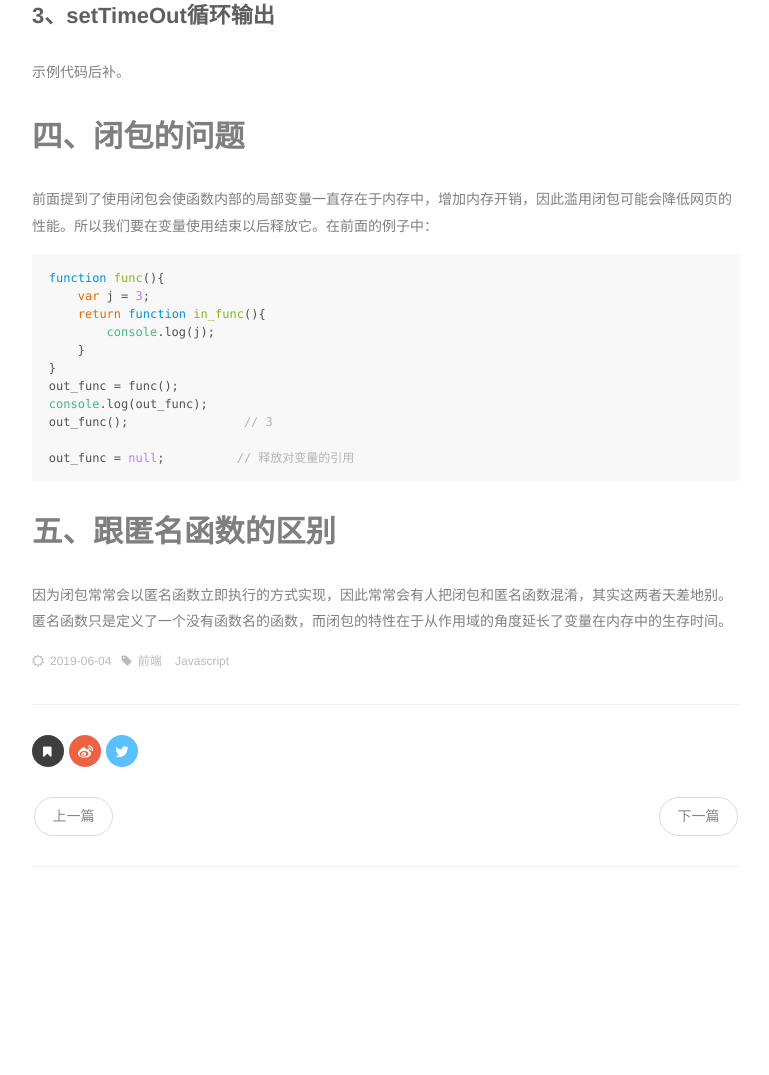
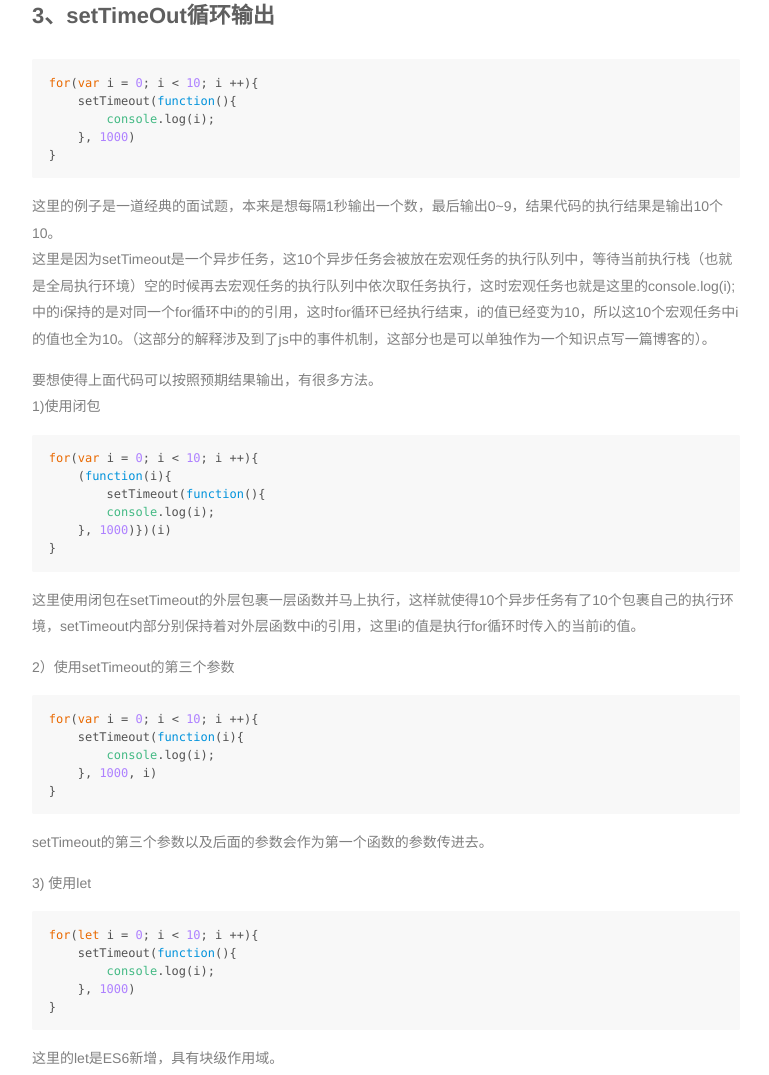
Before and after one commit to pincal/pincal.github.io, a plain HTML site: page 2019/06/04/闭包/index.html in a window 1280 px wide. Shown: the part 2537-3612 px from the top of the page, without its empty margins (510-1279 px from the left). Before the commit the page ends 3434 px from the top, so only its background shows below. Drawn offline with Linux system fonts and the light colour scheme; some packages are replaced by stand-ins of ours; a script that the page names is missing.

Commit message:
Site updated: 2019-06-19 22:32:33

```diff
--- a/2019/06/04/闭包/index.html
+++ b/2019/06/04/闭包/index.html
@@ -28,7 +28,21 @@ var bszCaller,bszTag;!function(){var c,d,e,a=!1,b=[];ready=function(c){return a|
 
 <p>上面的例子里我们通过公有方法get来访问私有变量value的值，通过方法add和reduce来修改私有变量value的值。</p>
 <h3 id="2、为节点循环绑定事件"><a href="#2、为节点循环绑定事件" class="headerlink" title="2、为节点循环绑定事件"></a>2、为节点循环绑定事件</h3><p>示例代码后补。</p>
-<h3 id="3、setTimeOut循环输出"><a href="#3、setTimeOut循环输出" class="headerlink" title="3、setTimeOut循环输出"></a>3、setTimeOut循环输出</h3><p>示例代码后补。</p>
+<h3 id="3、setTimeOut循环输出"><a href="#3、setTimeOut循环输出" class="headerlink" title="3、setTimeOut循环输出"></a>3、setTimeOut循环输出</h3><figure class="highlight javascript"><table><tr><td class="gutter"><pre><span class="line">1</span><br><span class="line">2</span><br><span class="line">3</span><br><span class="line">4</span><br><span class="line">5</span><br></pre></td><td class="code"><pre><span class="line"><span class="keyword">for</span>(<span class="keyword">var</span> i = <span class="number">0</span>; i &lt; <span class="number">10</span>; i ++)&#123;</span><br><span class="line">    setTimeout(<span class="function"><span class="keyword">function</span>(<span class="params"></span>)</span>&#123;</span><br><span class="line">        <span class="built_in">console</span>.log(i);</span><br><span class="line">    &#125;, <span class="number">1000</span>)</span><br><span class="line">&#125;</span><br></pre></td></tr></table></figure>
+
+<p>这里的例子是一道经典的面试题，本来是想每隔1秒输出一个数，最后输出0~9，结果代码的执行结果是输出10个10。<br>这里是因为setTimeout是一个异步任务，这10个异步任务会被放在宏观任务的执行队列中，等待当前执行栈（也就是全局执行环境）空的时候再去宏观任务的执行队列中依次取任务执行，这时宏观任务也就是这里的console.log(i);中的i保持的是对同一个for循环中i的的引用，这时for循环已经执行结束，i的值已经变为10，所以这10个宏观任务中i的值也全为10。（这部分的解释涉及到了js中的事件机制，这部分也是可以单独作为一个知识点写一篇博客的）。</p>
+<p>要想使得上面代码可以按照预期结果输出，有很多方法。<br>1)使用闭包</p>
+<figure class="highlight javascript"><table><tr><td class="gutter"><pre><span class="line">1</span><br><span class="line">2</span><br><span class="line">3</span><br><span class="line">4</span><br><span class="line">5</span><br><span class="line">6</span><br></pre></td><td class="code"><pre><span class="line"><span class="keyword">for</span>(<span class="keyword">var</span> i = <span class="number">0</span>; i &lt; <span class="number">10</span>; i ++)&#123;</span><br><span class="line">    (<span class="function"><span class="keyword">function</span>(<span class="params">i</span>)</span>&#123;</span><br><span class="line">        setTimeout(<span class="function"><span class="keyword">function</span>(<span class="params"></span>)</span>&#123;</span><br><span class="line">        <span class="built_in">console</span>.log(i);</span><br><span class="line">    &#125;, <span class="number">1000</span>)&#125;)(i)</span><br><span class="line">&#125;</span><br></pre></td></tr></table></figure>
+
+<p>这里使用闭包在setTimeout的外层包裹一层函数并马上执行，这样就使得10个异步任务有了10个包裹自己的执行环境，setTimeout内部分别保持着对外层函数中i的引用，这里i的值是执行for循环时传入的当前i的值。</p>
+<p>2）使用setTimeout的第三个参数</p>
+<figure class="highlight javascript"><table><tr><td class="gutter"><pre><span class="line">1</span><br><span class="line">2</span><br><span class="line">3</span><br><span class="line">4</span><br><span class="line">5</span><br></pre></td><td class="code"><pre><span class="line"><span class="keyword">for</span>(<span class="keyword">var</span> i = <span class="number">0</span>; i &lt; <span class="number">10</span>; i ++)&#123;</span><br><span class="line">    setTimeout(<span class="function"><span class="keyword">function</span>(<span class="params">i</span>)</span>&#123;</span><br><span class="line">        <span class="built_in">console</span>.log(i);</span><br><span class="line">    &#125;, <span class="number">1000</span>, i)</span><br><span class="line">&#125;</span><br></pre></td></tr></table></figure>
+
+<p>setTimeout的第三个参数以及后面的参数会作为第一个函数的参数传进去。</p>
+<p>3) 使用let</p>
+<figure class="highlight javascript"><table><tr><td class="gutter"><pre><span class="line">1</span><br><span class="line">2</span><br><span class="line">3</span><br><span class="line">4</span><br><span class="line">5</span><br></pre></td><td class="code"><pre><span class="line"><span class="keyword">for</span>(<span class="keyword">let</span> i = <span class="number">0</span>; i &lt; <span class="number">10</span>; i ++)&#123;</span><br><span class="line">    setTimeout(<span class="function"><span class="keyword">function</span>(<span class="params"></span>)</span>&#123;</span><br><span class="line">        <span class="built_in">console</span>.log(i);</span><br><span class="line">    &#125;, <span class="number">1000</span>)</span><br><span class="line">&#125;</span><br></pre></td></tr></table></figure>
+
+<p>这里的let是ES6新增，具有块级作用域。</p>
 <h2 id="四、闭包的问题"><a href="#四、闭包的问题" class="headerlink" title="四、闭包的问题"></a>四、闭包的问题</h2><p>前面提到了使用闭包会使函数内部的局部变量一直存在于内存中，增加内存开销，因此滥用闭包可能会降低网页的性能。所以我们要在变量使用结束以后释放它。在前面的例子中：</p>
 <figure class="highlight javascript"><table><tr><td class="gutter"><pre><span class="line">1</span><br><span class="line">2</span><br><span class="line">3</span><br><span class="line">4</span><br><span class="line">5</span><br><span class="line">6</span><br><span class="line">7</span><br><span class="line">8</span><br><span class="line">9</span><br><span class="line">10</span><br><span class="line">11</span><br></pre></td><td class="code"><pre><span class="line"><span class="function"><span class="keyword">function</span> <span class="title">func</span>(<span class="params"></span>)</span>&#123;</span><br><span class="line">    <span class="keyword">var</span> j = <span class="number">3</span>;</span><br><span class="line">    <span class="keyword">return</span> <span class="function"><span class="keyword">function</span> <span class="title">in_func</span>(<span class="params"></span>)</span>&#123;</span><br><span class="line">        <span class="built_in">console</span>.log(j);</span><br><span class="line">    &#125;</span><br><span class="line">&#125;</span><br><span class="line">out_func = func();</span><br><span class="line"><span class="built_in">console</span>.log(out_func);</span><br><span class="line">out_func();		   <span class="comment">// 3</span></span><br><span class="line">  </span><br><span class="line">out_func = <span class="literal">null</span>;          <span class="comment">// 释放对变量的引用</span></span><br></pre></td></tr></table></figure>
 
```
Also changed, not shown: atom.xml (+2 -2 lines).
